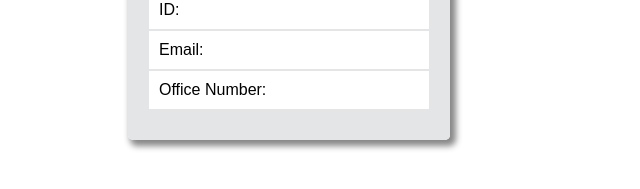
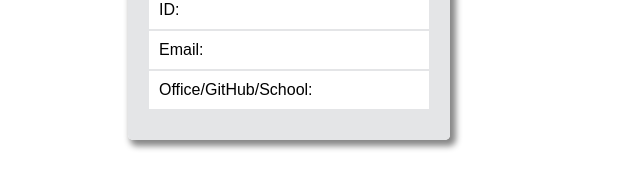
Before and after one commit to kkarrwrites/boot-camp-module-10-team-profile-generator, a website: page dist/index.html in a window 1280 px wide. Shown: the part 341-530 px from the top of the page, 0-640 px from the left. Drawn offline with Linux system fonts and the light colour scheme.

Commit message:
Update index.html

```diff
--- a/dist/index.html
+++ b/dist/index.html
@@ -22,7 +22,7 @@
           <div class="card-body">
             <p>ID:</p>
             <p>Email:</p>
-            <p>Office Number:</p>
+            <p>Office/GitHub/School:</p>
           </div>
         </article>
       </div>
```
